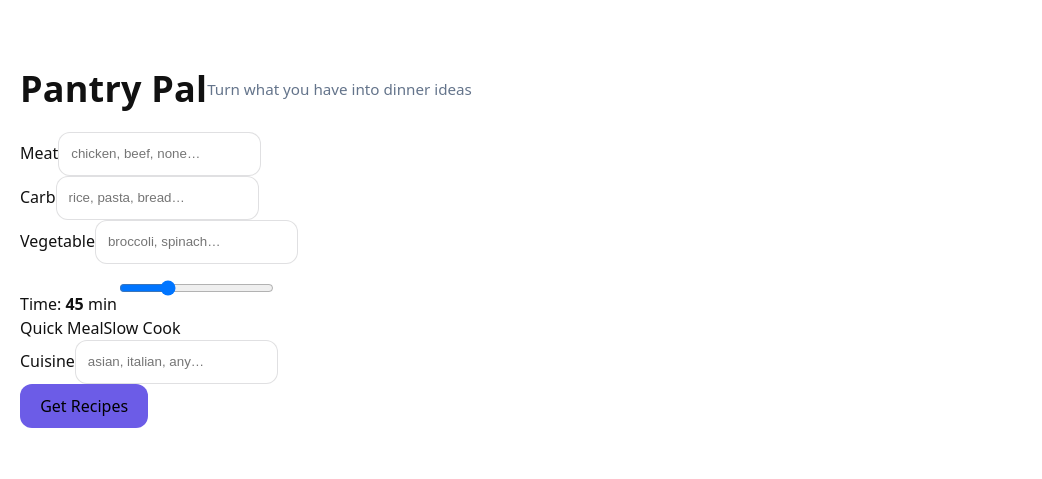
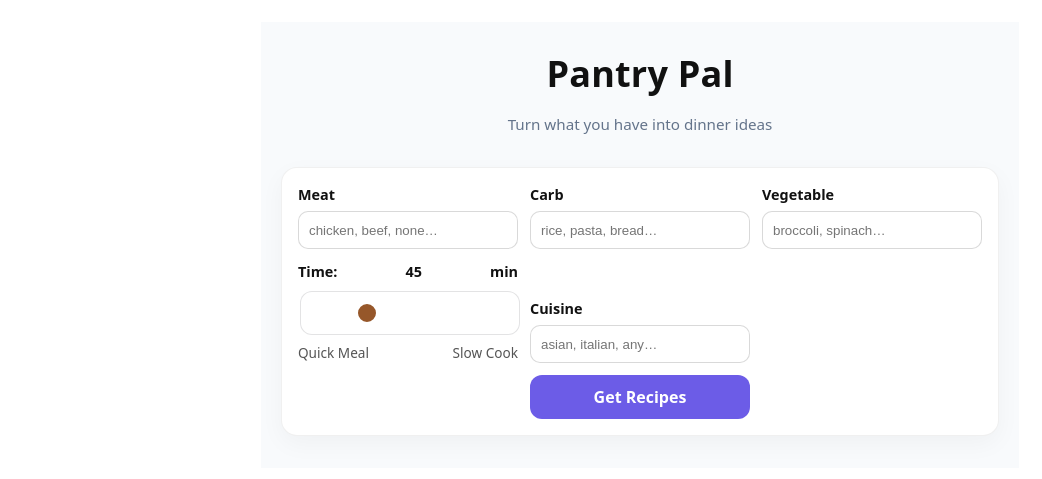
Before and after one commit to ayunani/pantry-pal-app, a React (Vite) app: page / in a window 1280 px wide. Shown: the part 155-634 px from the top of the page, without its empty margins (0-1042 px from the left). Built offline with nearby package versions, Linux system fonts and the light colour scheme.

Commit message:
replaced the css to center the text

```diff
--- a/src/App.css
+++ b/src/App.css
@@ -20,11 +20,24 @@ html, body, #root {
 * { box-sizing: border-box; }
 body { background: var(--bg); color: var(--ink); }
 
-.app { padding: 32px 20px; }
+/* Center the whole app content */
+.app{
+  max-width: 1100px;
+  margin-inline: auto;
+  padding: 32px 20px;
+  font-family: system-ui, -apple-system, Segoe UI, Roboto, sans-serif;
+  background: #f8fafc;
+  color: #111;
+}
 
+/* Center brand + subtitle vertically */
 .app-header{
-  display:flex; align-items:center; justify-content:space-between;
-  max-width:1100px; margin:0 auto 16px;
+  display:flex;
+  flex-direction: column;
+  align-items:center;
+  gap:4px;
+  text-align:center;
+  margin:0 auto 16px;
 }
 
 .brand{
@@ -57,8 +70,15 @@ body { background: var(--bg); color: var(--ink); }
   height: 44px;
   border-radius: 12px;
   background: var(--accent);
-  color: var(--acc
+  color: var(--accent-ink);
+  border: none;
+  padding: 0 16px;
+  font-weight: 700;
+  cursor: pointer;
+}
+.primary:hover { filter: brightness(1.1); }
 
+/* App root alignment */
 #root {
   max-width: 1280px;
   margin: 0 auto;
@@ -80,12 +100,8 @@ body { background: var(--bg); color: var(--ink); }
 }
 
 @keyframes logo-spin {
-  from {
-    transform: rotate(0deg);
-  }
-  to {
-    transform: rotate(360deg);
-  }
+  from { transform: rotate(0deg); }
+  to { transform: rotate(360deg); }
 }
 
 @media (prefers-reduced-motion: no-preference) {
@@ -94,42 +110,31 @@ body { background: var(--bg); color: var(--ink); }
   }
 }
 
-.card {
-  padding: 2em;
-}
+.card { padding: 2em; }
+.read-the-docs { color: #888; }
 
-.read-the-docs {
-  color: #888;
-}
-
+/* Range slider styling */
 .slider {
   -webkit-appearance: none;
   width: 100%;
   height: 10px;
   border-radius: 5px;
-  background: #f0c14b; /* gold-ish cooking color */
+  background: #f0c14b;
   outline: none;
   opacity: 0.9;
   transition: opacity 0.2s;
 }
-
-.slider:hover {
-  opacity: 1;
-}
-
-/* Chrome / Safari */
+.slider:hover { opacity: 1; }
 .slider::-webkit-slider-thumb {
   -webkit-appearance: none;
   appearance: none;
   width: 22px;
   height: 22px;
   border-radius: 50%;
-  background: #8b4513; /* brown thumb */
+  background: #8b4513;
   cursor: pointer;
   border: 2px solid white;
 }
-
-/* Firefox */
 .slider::-moz-range-thumb {
   width: 22px;
   height: 22px;
@@ -139,20 +144,7 @@ body { background: var(--bg); color: var(--ink); }
   border: 2px solid white;
 }
 
-/* App frame */
-.app {
-  padding: 20px;
-  font-family: system-ui, -apple-system, Segoe UI, Roboto, sans-serif;
-  color: #111;
-  background: #f8fafc;
-}
-
-.app-header .brand {
-  font-size: 2rem;
-  margin: 0 0 1rem;
-}
-
-/* Form */
+/* Form styling */
 .filters {
   display: grid;
   gap: 12px;
@@ -163,6 +155,10 @@ body { background: var(--bg); color: var(--ink); }
   border-radius: 16px;
   padding: 16px;
   box-shadow: 0 8px 24px rgba(0,0,0,0.04);
+  max-width: 900px;
+  margin: 12px auto 0;
+  justify-content: center;
+  text-align: left;
 }
 
 .field {
@@ -185,22 +181,14 @@ body { background: var(--bg); color: var(--ink); }
   background: #fff;
 }
 
-.primary {
-  height: 42px;
-  border: none;
-  border-radius: 10px;
-  background: #111;
-  color: #fff;
-  padding: 0 16px;
-  font-weight: 700;
-  cursor: pointer;
+/* Submit button full-width center */
+.filters .primary{
+  grid-column: 1 / -1;
+  justify-self: center;
+  width: min(220px, 100%);
 }
 
-.primary:hover { filter: brightness(1.1); }
-
-/* Range */
 .range-label { display: flex; justify-content: space-between; }
-.slider { width: 100%; }
 .range-hints {
   display: flex;
   justify-content: space-between;
@@ -216,6 +204,7 @@ body { background: var(--bg); color: var(--ink); }
   margin: 20px 0 12px;
   display: inline-block;
   position: relative;
+  text-align: center;
 }
 .section-title::after{
   content:"";
@@ -224,7 +213,7 @@ body { background: var(--bg); color: var(--ink); }
   height: 4px;
   border-radius: 999px;
   background: var(--accent);
-  margin-top: 6px;
+  margin: 6px auto 0;
 }
 
 /* Recipes grid */
@@ -232,13 +221,6 @@ body { background: var(--bg); color: var(--ink); }
   max-width: 1100px;
   margin: 24px auto 0;
 }
-
-.section-title {
-  font-size: 1.4rem;
-  font-weight: 700;
-  margin: 12px 0;
-}
-
 .recipes-grid{
   display:grid;
   gap: 18px;
@@ -263,69 +245,63 @@ body { background: var(--bg); color: var(--ink); }
 }
 
 .recipe-title {
-  font-size: 1.1rem;
-  font-weight: 700;
-  line-height: 1.3;
+  font-size: 1.15rem;
+  font-weight: 800;
+  line-height: 1.25;
   margin: 0;
 }
 
 .recipe-time {
-  font-size: .9rem;
-  padding: .2rem .5rem;
+  font-size:.85rem;
+  font-weight:700;
+  background: rgba(108,92,231,.12);
+  color: var(--accent);
+  padding:.25rem .55rem;
   border-radius: 999px;
-  background: rgba(0,0,0,0.06);
 }
 
-.recipe-summary { margin: .25rem 0 .75rem; color: #333; }
+.recipe-summary {
+  margin:.35rem 0 .8rem;
+  color: var(--muted);
+}
 
-/* Details */
-.recipe-details {
-  border-top: 1px dashed rgba(0,0,0,0.1);
+/* Details blocks */
+.recipe-details{
+  border-top: 1px dashed rgba(2,6,23,.12);
   padding-top: .6rem;
   margin-top: .6rem;
 }
-
-.recipe-details > summary {
-  cursor: pointer;
-  font-weight: 600;
-  list-style: none;
-  position: relative;
-  padding-left: 1rem;
+.recipe-details > summary{
+  cursor:pointer;
+  font-weight:700;
+  list-style:none;
+  position:relative;
+  padding-left:1.25rem;
+}
+.recipe-details > summary::before{
+  content: "";
+  position:absolute;
+  left:0;
+  top:.25rem;
+  width:10px;
+  height:10px;
+  border:2px solid var(--accent);
+  border-left:0;
+  border-top:0;
+  transform: rotate(-45deg);
+  transition: transform .15s ease;
+}
+.recipe-details[open] > summary::before{
+  transform: rotate(45deg);
 }
 
-.recipe-details > summary::before {
-  content: "▸";
-  position: absolute;
-  left: 0;
-  top: 0;
-  transform: translateY(1px);
+.recipe-list, .recipe-steps{
+  margin:.5rem 0 0;
+  padding-left:1.2rem;
 }
-
-.recipe-details[open] > summary::before { content: "▾"; }
-
-.recipe-list, .recipe-steps {
-  margin: .5rem 0 0;
-  padding-left: 1.25rem;
-}
-
-.recipe-list li, .recipe-steps li {
-  margin: .25rem 0;
-  line-height: 1.5;
-}
-
-/* Card header */
-.recipe-header{
-  display:flex; align-items:baseline; justify-content:space-between; gap:.75rem;
-  margin-bottom:.5rem;
-}
-.recipe-title{
-  font-size: 1.15rem; font-weight: 800; margin:0; line-height:1.25;
-}
-.recipe-time{
-  font-size:.85rem; font-weight:700;
-  background: rgba(108,92,231,.12);
-  color: var(--accent);
-  padding:.25rem .55rem; border-radius: 999px;
+.recipe-list li, .recipe-steps li{
+  margin:.2rem 0;
+  line-height:1.5;
 }
 
 /* State text */
@@ -337,24 +313,3 @@ body { background: var(--bg); color: var(--ink); }
   .recipe-card { border-radius: 12px; }
   .recipe-title { font-size: 1rem; }
 }
-
-/* Summary */
-.recipe-summary{ margin:.35rem 0 .8rem; color: var(--muted); }
-
-/* Details blocks */
-.recipe-details{
-  border-top: 1px dashed rgba(2,6,23,.12);
-  padding-top: .6rem; margin-top: .6rem;
-}
-.recipe-details > summary{
-  cursor:pointer; font-weight:700; list-style:none; position:relative; padding-left:1.25rem;
-}
-.recipe-details > summary::before{
-  content: ""; position:absolute; left:0; top:.25rem;
-  width:10px; height:10px; border:2px solid var(--accent); border-left:0; border-top:0;
-  transform: rotate(-45deg); transition: transform .15s ease;
-}
-.recipe-details[open] > summary::before{ transform: rotate(45deg); }
-
-.recipe-list, .recipe-steps{ margin:.5rem 0 0; padding-left:1.2rem; }
-.recipe-list li, .recipe-steps li{ margin:.2rem 0; line-height:1.5; }
```
